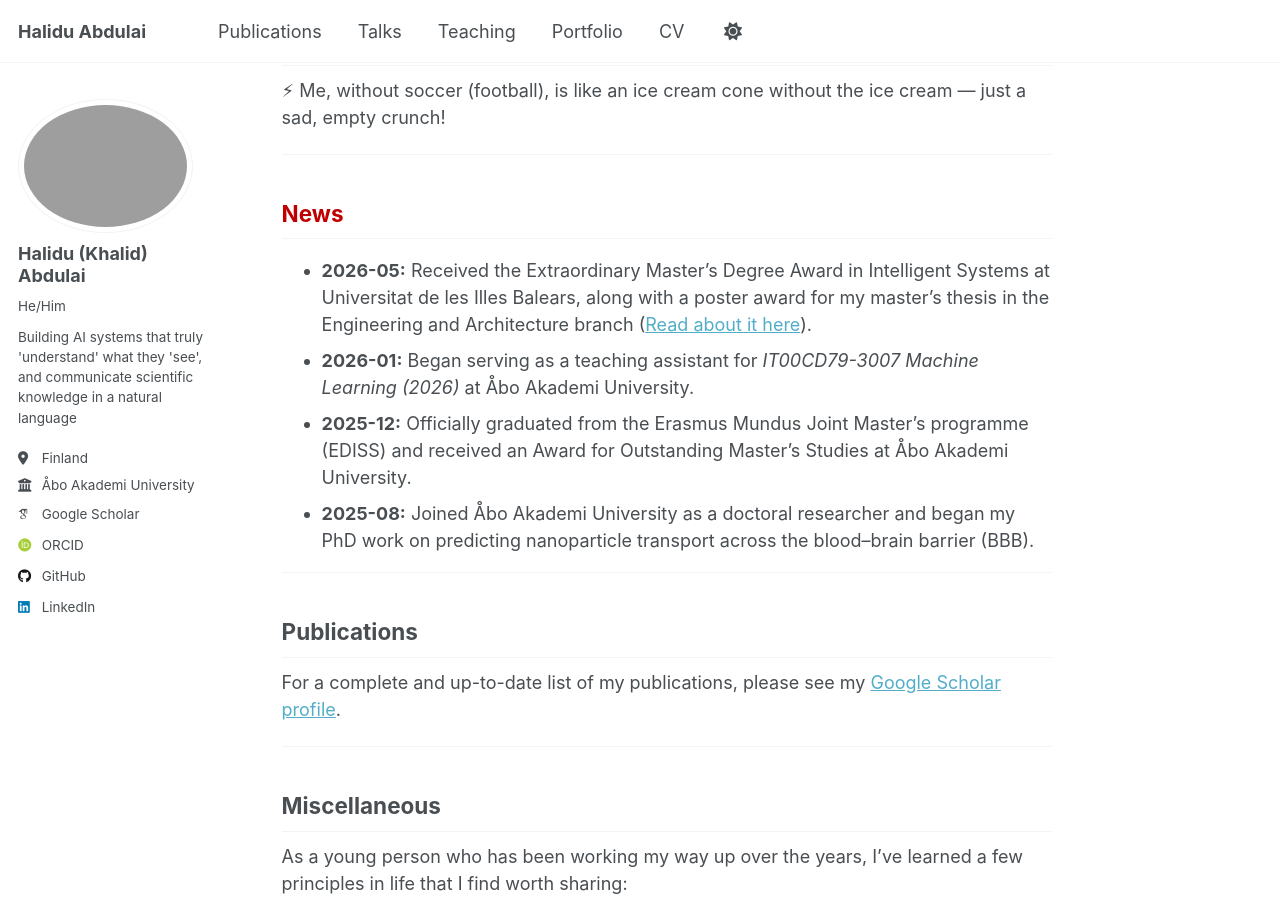
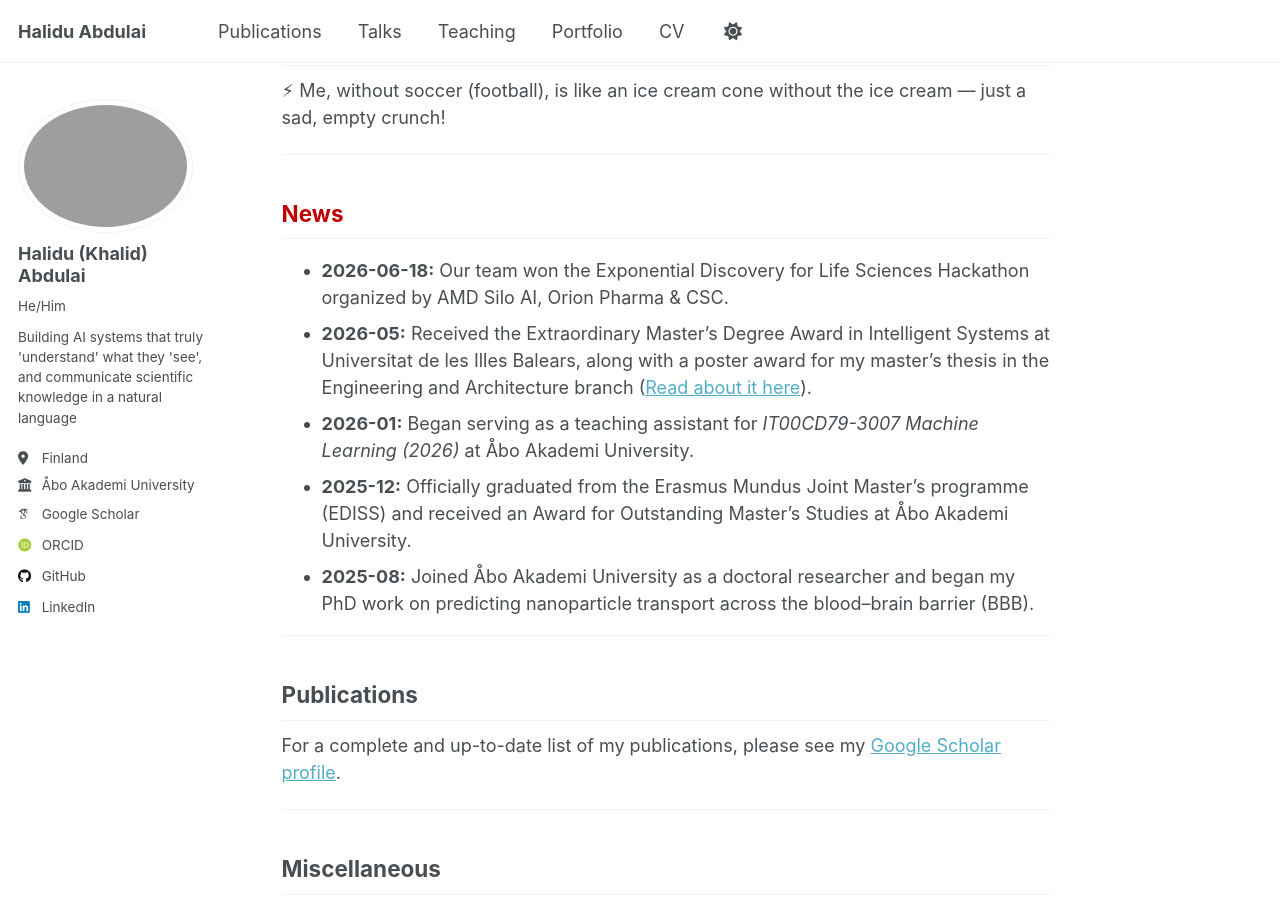
Before and after one commit to abdulaihalidu/abdulaihalidu.github.io, a Jekyll site: the page built from _pages/about.md, in a window 1280 px wide and 900 px high, scrolled down 997 px. Built offline with Jekyll 4.4.1, drawn with Linux system fonts in a browser that asks for light colours; some web fonts are replaced; a script that is not in the unit is left out.

Commit message:
Update news section with recent achievements

```diff
--- a/_pages/about.md
+++ b/_pages/about.md
@@ -30,6 +30,7 @@ More broadly, I work across machine learning, computer vision, and natural langu
 
 ## <span class="red-heading">News</span>
 
+- **2026-06-18:** Our team won the Exponential Discovery for Life Sciences Hackathon organized by AMD Silo AI, Orion Pharma & CSC.
 - **2026-05:** Received the Extraordinary Master’s Degree Award in Intelligent Systems at Universitat de les Illes Balears, along with a poster award for my master’s thesis in the Engineering and Architecture branch (<a href="https://www.uib.cat/w/la-setmana-del-postgrau-de-la-uib-conclou-amb-el-lliurament-dels-premis-extraordinaris-de-master" target="_blank" rel="noopener noreferrer">Read about it here</a>).
 - **2026-01:** Began serving as a teaching assistant for *IT00CD79-3007 Machine Learning (2026)* at Åbo Akademi University.
 - **2025-12:** Officially graduated from the Erasmus Mundus Joint Master’s programme (EDISS) and received an Award for Outstanding Master’s Studies at Åbo Akademi University.
```
